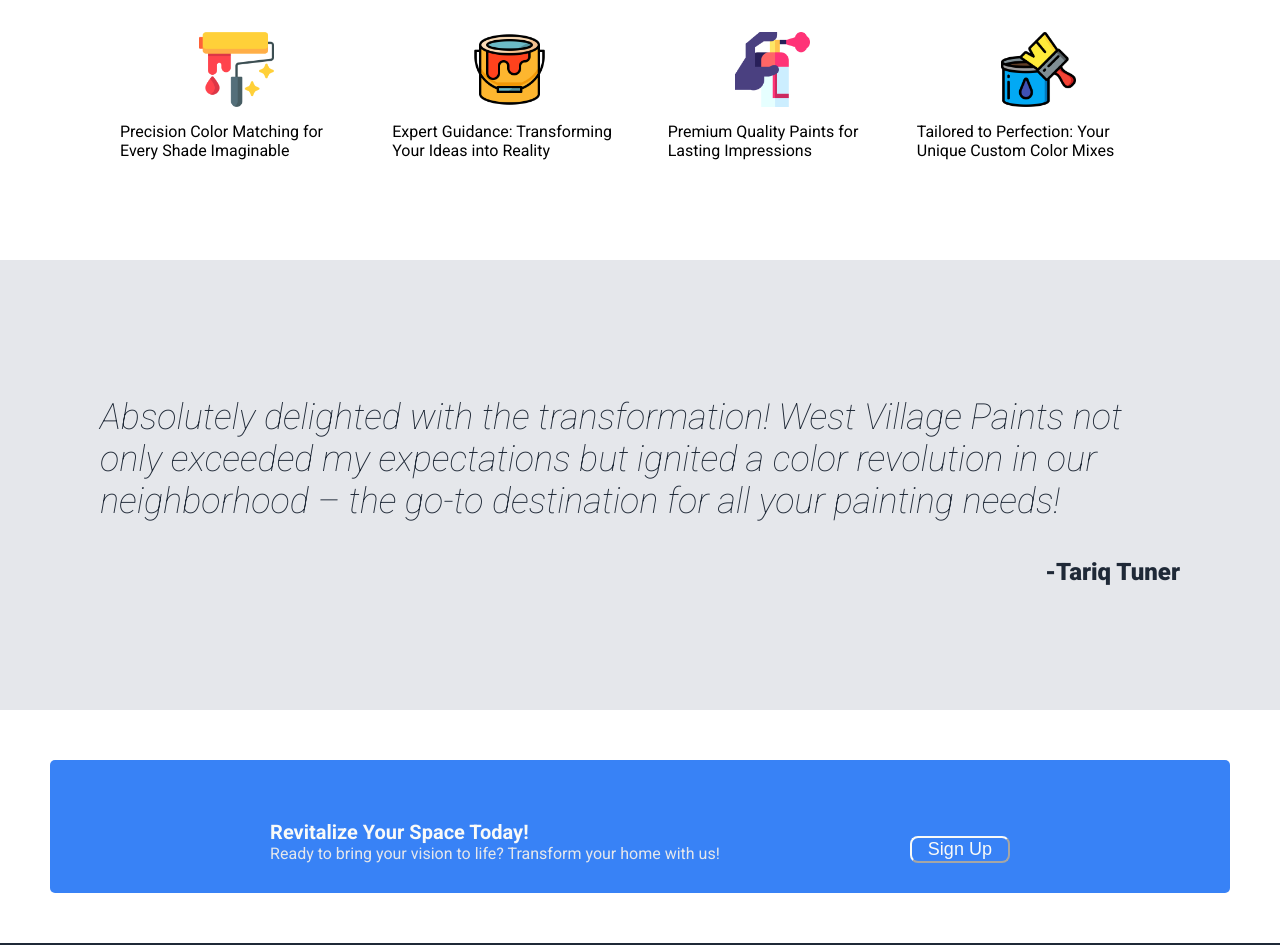
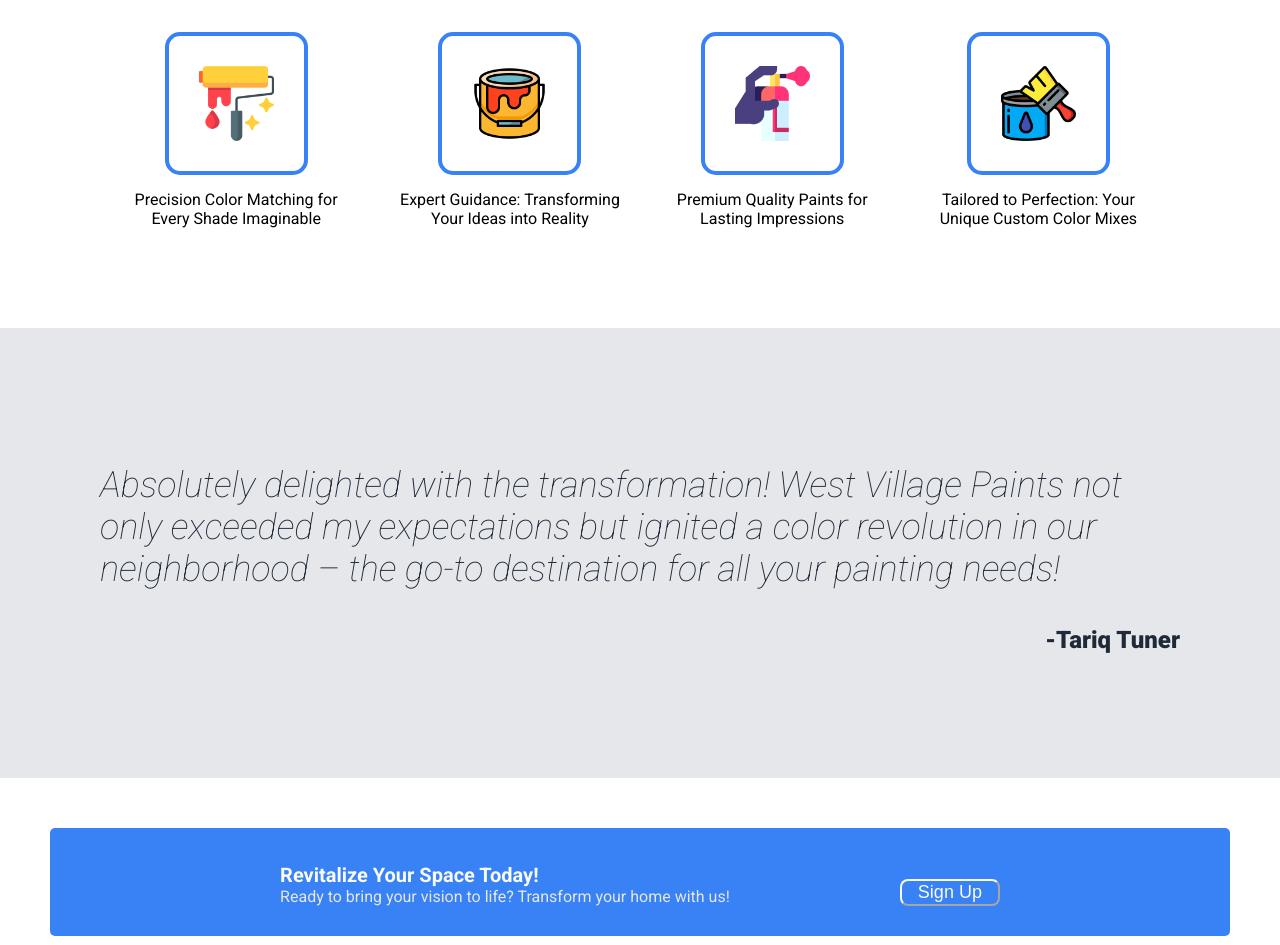
Before and after one commit to juuniDev/biz-webpage, a plain HTML site: page index.html in a window 1280 px wide. Shown: the part 567-1512 px from the top of the page. Drawn offline with Linux system fonts and the light colour scheme; a web font is replaced by a local one.

Commit message:
Refine services icons add border and adjust flexbox

```diff
--- a/index.html
+++ b/index.html
@@ -42,15 +42,23 @@
 
 <div class="information">
     <h1 class="wrapper">Our Services</h1>
-    <div class="wrapper">
+    <div class="services">
         <div class="card"><img src="img/paint-roller.png" alt="spray can icon">
-            <div class="text">Precision Color Matching for Every Shade Imaginable</div></div>
+            <div class="text">Precision Color Matching for Every Shade Imaginable</div>
+        </div>
+
         <div class="card"><img src="img/paint-bucket.png" alt="spray can icon">
-            <div class="text">Expert Guidance: Transforming Your Ideas into Reality</div></div>
+            <div class="text">Expert Guidance: Transforming Your Ideas into Reality</div>
+        </div>
+
         <div class="card"><img src="img/sprayer.png" alt="spray can icon">
-            <div class="text">Premium Quality Paints for Lasting Impressions</div></div>
+            <div class="text">Premium Quality Paints for Lasting Impressions</div>
+        </div>
+
         <div class="card"><img src="img/varnish.png" alt="spray can icon">
-            <div class="text">Tailored to Perfection: Your Unique Custom Color Mixes</div></div>
+            <div class="text">Tailored to Perfection: Your Unique Custom Color Mixes</div>
+        </div>
+
     </div>
 </div>
 
--- a/style.css
+++ b/style.css
@@ -115,6 +115,7 @@ footer {
     flex-direction: column;
     padding: 50px 100px;
     margin-bottom: 30px;
+
 }
 
 .card {
@@ -122,14 +123,37 @@ footer {
     justify-items: center;
     flex-direction: column;
     align-items: center;
-    padding: 20px;
+    padding: 10px;
+    margin: 10px;
+
 }
 
+.card img{
+    border: 4px solid #3882F6;
+    border-radius: 15px;
+    padding: 30px;
+}
+
+.services{
+    display: flex;
+    justify-content: center;
+}
+
+div.text{
+    display: flex;
+    /* flex-direction: column ; */
+    justify-items: center;
+    text-align: center;
+
+}
 
 .card img {
     width: 75px;
     height: 75px;
     margin: 15px;
+
+
+
 }
 
 .information h1 {
@@ -165,9 +189,9 @@ blockquote p {
     display: flex;
     width: 700px;
     height: auto;
-    padding: 30px 60px;
+    padding: 5px 60px;
+    padding-bottom: 30px;
     margin: 50px;
-    gap: 30px;
     align-items: flex-end;
     justify-content: space-evenly;
     flex: 1;
```
